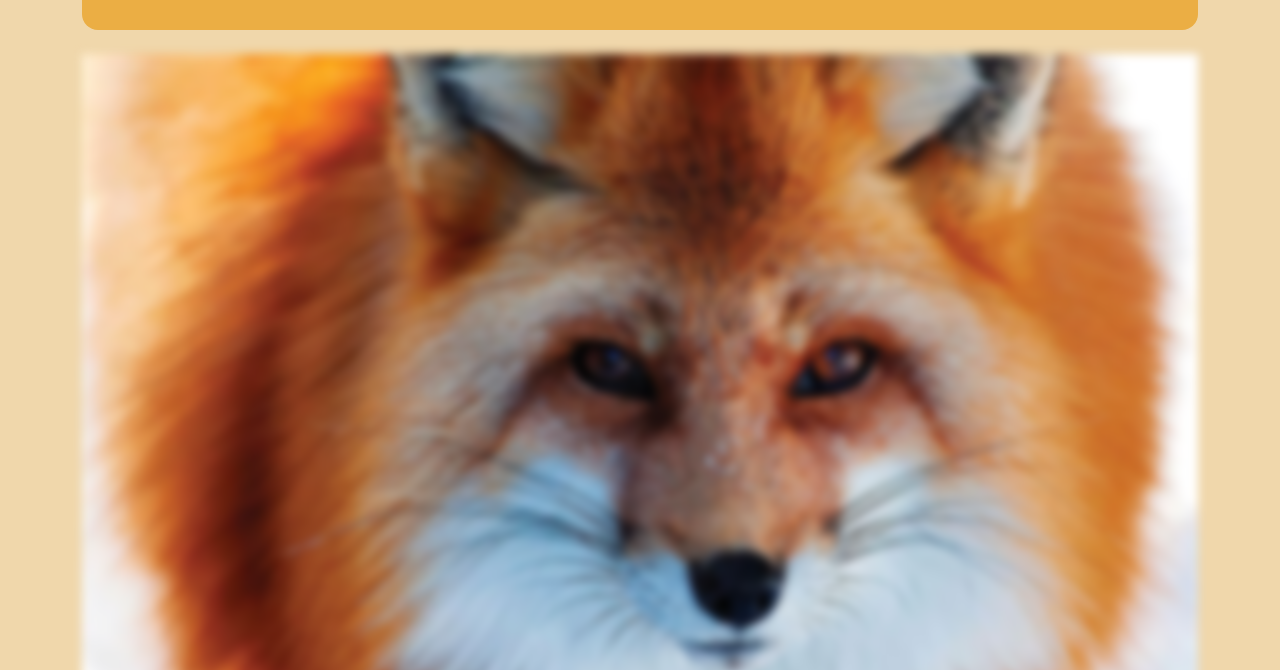
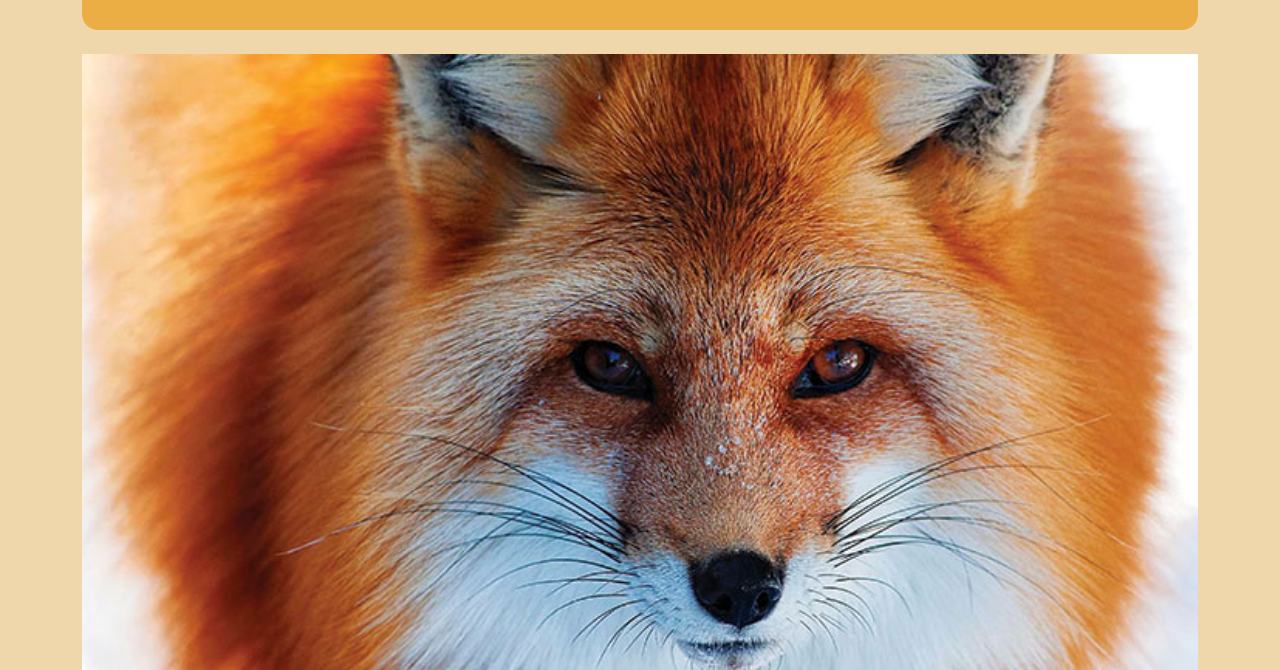
Before and after one commit to FranHasenauer/Portafolios, a website: page index.html in a window 1280 px wide. Shown: the part 130-800 px from the top of the page. Drawn offline with nearby package versions, Linux system fonts and the light colour scheme; a web font is replaced by a local one.

Commit message:
menosblur

```diff
--- a/sass/custom.scss
+++ b/sass/custom.scss
@@ -67,7 +67,7 @@ margin-top: 1rem;
     height: 100vh;
     background-size: cover;
     box-sizing: border-box;
-    filter: blur(5px);
+    /* filter: blur(5px); */
 
 
 }
```
Also changed, not shown: sass/custom.css, 1 other file.
